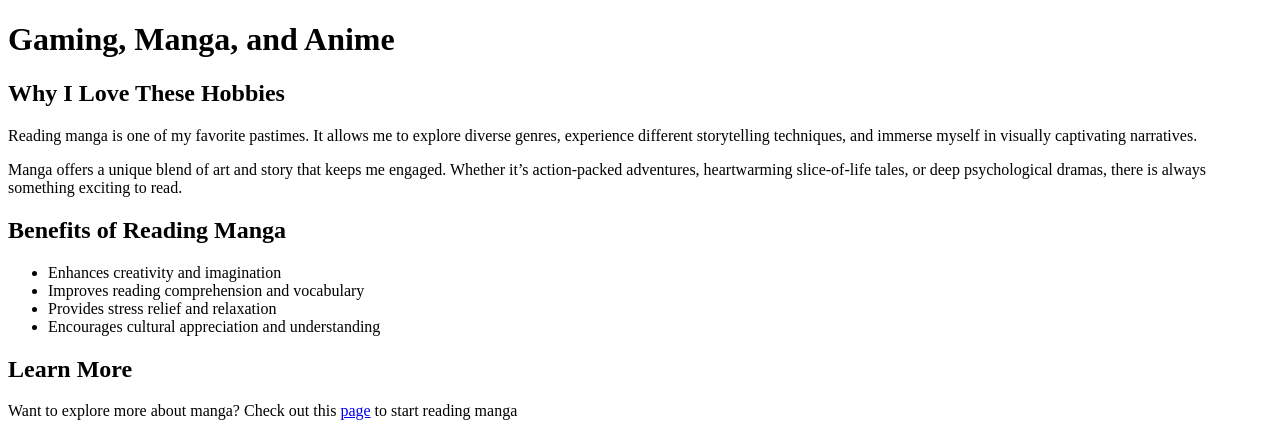
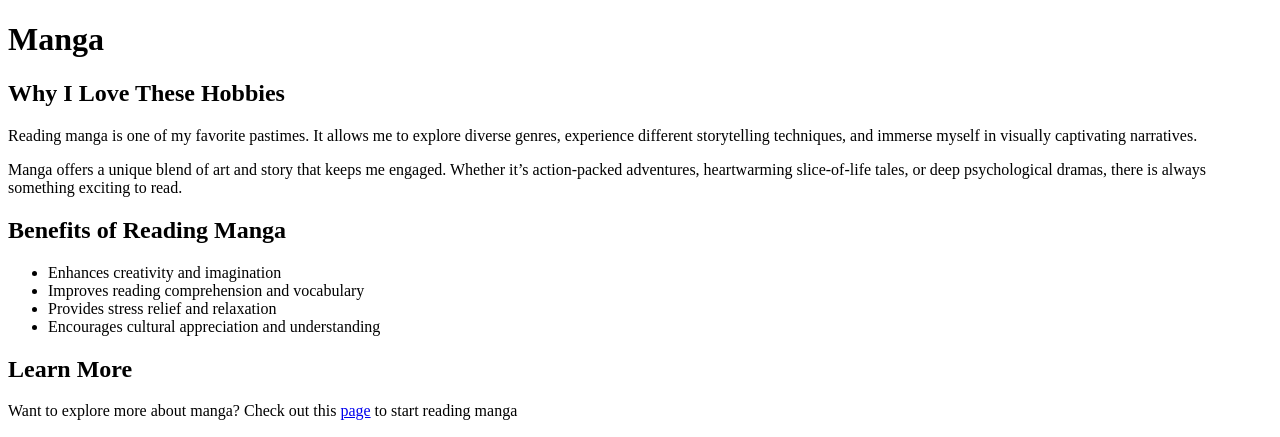
Before and after one commit to Kimox23/Subang-Armada-Progress, a plain HTML site: page 02_assignment_hobby/hobby.html in a window 1280 px wide. Shown: the top 437 px of the page. Drawn offline with Linux system fonts and the light colour scheme.

Commit message:
Changing the title and h1

```diff
--- a/02_assignment_hobby/hobby.html
+++ b/02_assignment_hobby/hobby.html
@@ -1,16 +1,20 @@
 <!DOCTYPE html>
 <html>
+
 <head>
     <title>
-            Hobby - Gaming, Manga, and Anime
+        Hobby - Manga
     </title>
 </head>
+
 <body>
-        <h1>Gaming, Manga, and Anime</h1>
+    <h1>Manga</h1>
 
     <h2>Why I Love These Hobbies</h2>
-        <p>Reading manga is one of my favorite pastimes. It allows me to explore diverse genres, experience different storytelling techniques, and immerse myself in visually captivating narratives.</p>
-        <p>Manga offers a unique blend of art and story that keeps me engaged. Whether it’s action-packed adventures, heartwarming slice-of-life tales, or deep psychological dramas, there is always something exciting to read.</p>
+    <p>Reading manga is one of my favorite pastimes. It allows me to explore diverse genres, experience different
+        storytelling techniques, and immerse myself in visually captivating narratives.</p>
+    <p>Manga offers a unique blend of art and story that keeps me engaged. Whether it’s action-packed adventures,
+        heartwarming slice-of-life tales, or deep psychological dramas, there is always something exciting to read.</p>
 
     <h2>Benefits of Reading Manga</h2>
     <ul>
@@ -21,18 +25,22 @@
     </ul>
 
     <h2>Learn More</h2>
-        <p>Want to explore more about manga? Check out this <a href="https://mangakakalot.com/" target="_blank">page</a> to start reading manga</p>
+    <p>Want to explore more about manga? Check out this <a href="https://mangakakalot.com/" target="_blank">page</a> to
+        start reading manga</p>
 
     <h2>Personal Favorite Manga</h2>
     <div>
         <div>
-                <img src="https://avt.mkklcdnv6temp.com/fld/36/k/12-1733288006-nw.webp" alt="Return Of the Mount Hua Sect - Manga" width="200">
+            <img src="https://avt.mkklcdnv6temp.com/fld/36/k/12-1733288006-nw.webp"
+                alt="Return Of the Mount Hua Sect - Manga" width="200">
             <p>Return of the Mount Hua Sect</p>
         </div>
         <div>
-                <img src="https://avt.mkklcdnv6temp.com/fld/26/r/9-1732793564-nw.webp" alt="Solo Leveling - Manga" width="200">
+            <img src="https://avt.mkklcdnv6temp.com/fld/26/r/9-1732793564-nw.webp" alt="Solo Leveling - Manga"
+                width="200">
             <p>Solo Leveling</p>
         </div>
     </div>
 </body>
+
 </html>
```
Lines whose indentation alone changed are shown as unchanged.
